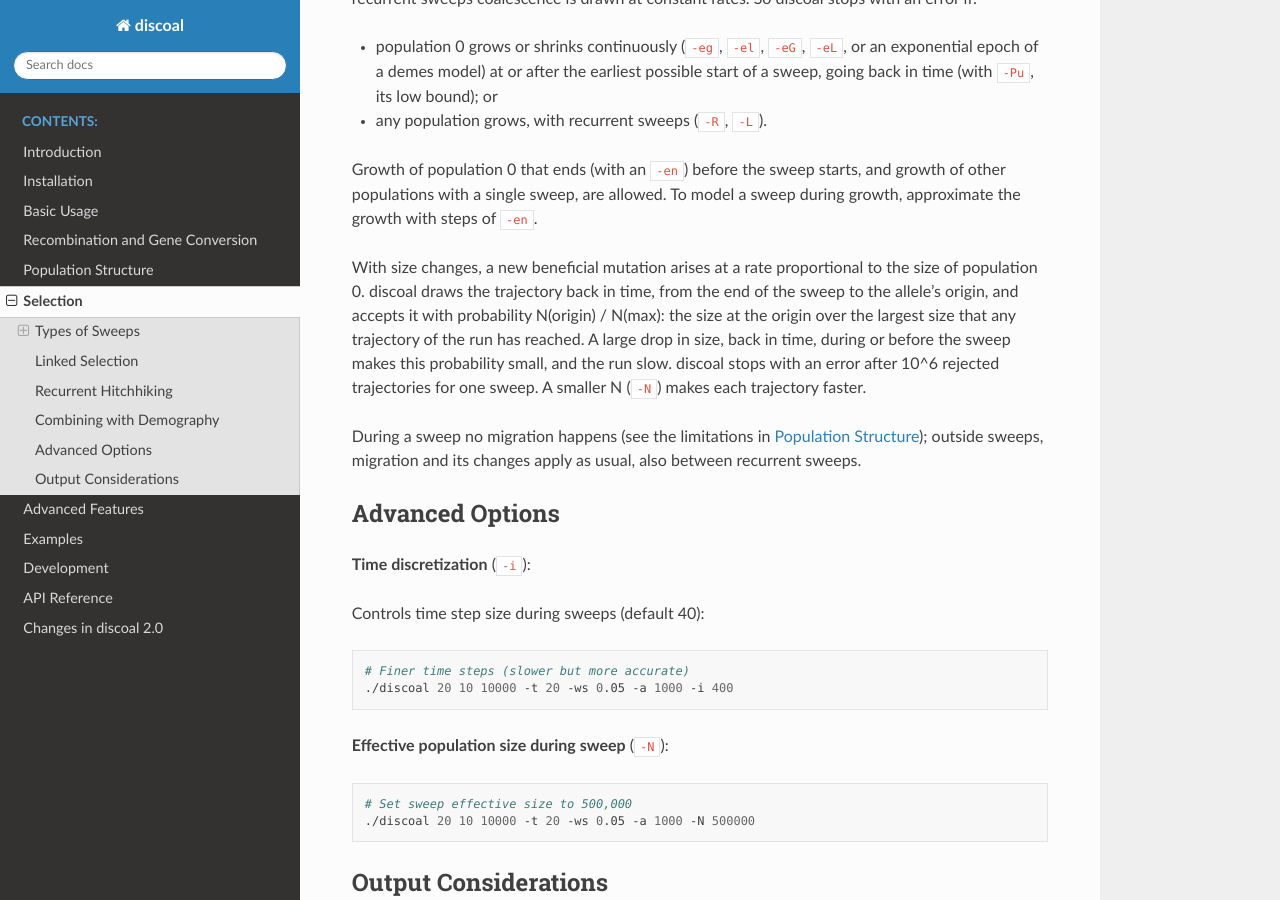
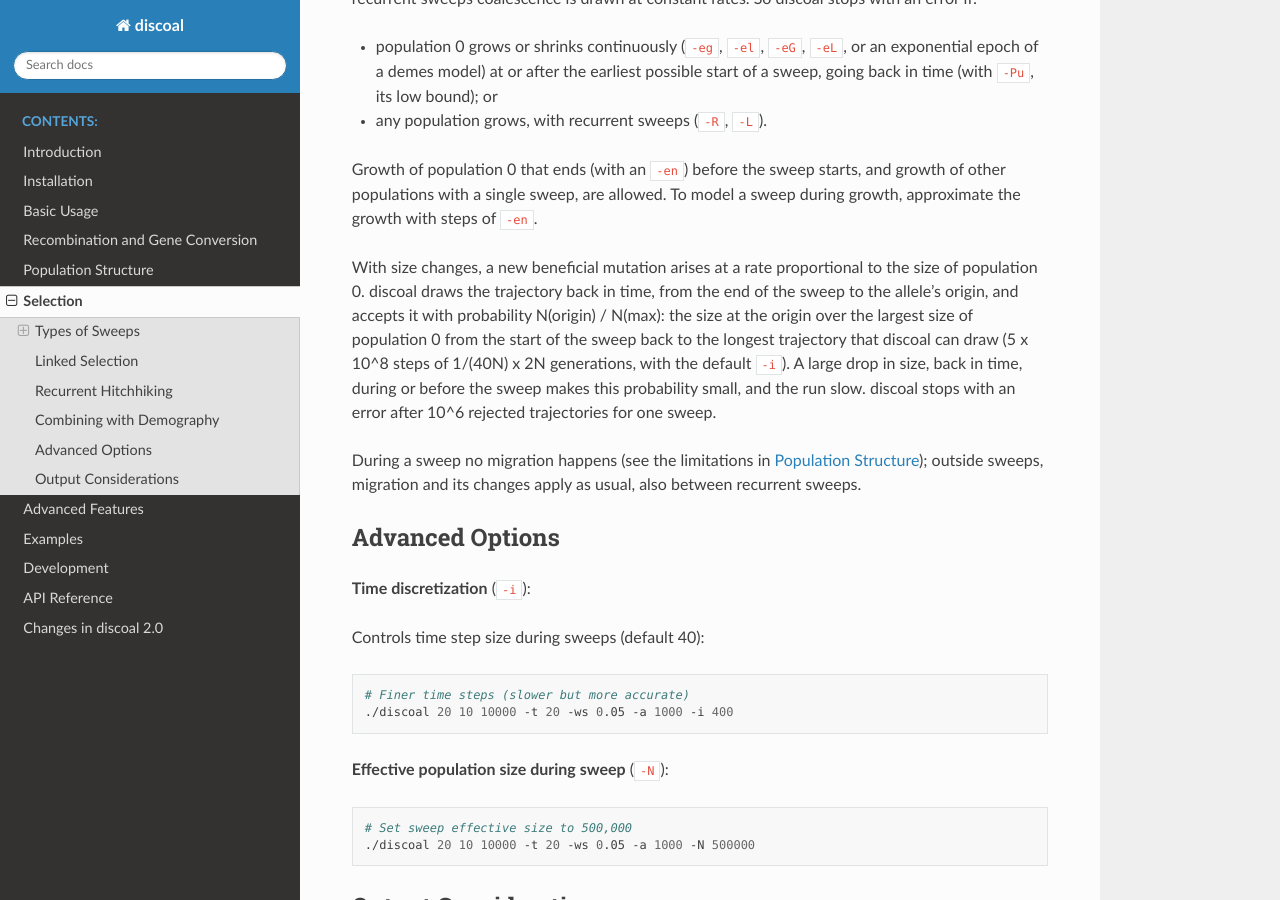
Before and after one commit to kr-colab/discoal, a Sphinx documentation site: the page built from docs/selection.rst, in a window 1280 px wide and 900 px high, scrolled down 2549 px. Built offline with Sphinx 7.4.7 and the Read the Docs theme 3.1.0, drawn with Linux system fonts in a browser that asks for light colours.

Commit message:
Sweep trajectories: an exact bound from the events; minF follows N
From review. A running maximum over the proposals of the run is the
per-trajectory bound until the first proposal reaches the largest size,
so when deep origins are rare, many replicates were drawn with the
biased bound (with a 100x larger past, up to 239 replicates), and with
size priors the bound grew from replicate to replicate.

The bound is now computed for each sweep from the events
(trajectoryAcceptanceBound()): the larger of the size of population 0 at
the sweep's start and its size changes within the longest trajectory
discoal can draw (TRAJSTEPSTART steps; proposeTrajectory() stops with an
error after that, and now uses the same constant). This is exact for
every trajectory that can be drawn, and old, large sizes beyond that
span do not slow the run. proposeTrajectory() no longer tracks a maximum.

Also in proposeTrajectory(): minF, the frequency below which the
trajectory is the allele's neutral history, could only grow at a size
change. For a sweep from a new mutation it started at 1/(2N) of the
first epoch, so where N is larger further back, the allele was drawn as
neutral between one copy of the old and of the new N. It now follows N
in both directions (f0 or more for a sweep from standing variation).

The error after 10^6 proposals no longer advises -N, which does not
change a ratio of sizes. Docs follow.

Checked against Wright-Fisher forward simulations: with a 10x larger
past, P(origin before the change) 0.997 against 0.996; no biased first
replicates with a 100x larger past (first 50 replicates 0.435, all
0.422); deep origin times match (median 1243 against 1235 generations).
Output is byte-identical for the 15 reference runs.

```diff
--- a/docs/changes.rst
+++ b/docs/changes.rst
@@ -49,9 +49,9 @@
 size by the largest size along each trajectory only. When population 0
 was larger further in the past, a trajectory with a recent origin never
 reached that size, so it was accepted too often. discoal 2.0 divides by
-the largest size that any trajectory of the run has reached. The output
-of such models changes; when population 0 was not larger in the past,
-it does not.
+the largest size of population 0 at any time an origin can fall in. The
+output of such models changes; when population 0 was not larger in the
+past, it does not.
 
 A sweep whose trajectories are almost never accepted (a size drop by a
 factor of about 10^6) now stops with an error, and does not run for
--- a/docs/selection.rst
+++ b/docs/selection.rst
@@ -136,11 +136,12 @@
 proportional to the size of population 0. discoal draws the trajectory
 back in time, from the end of the sweep to the allele's origin, and
 accepts it with probability N(origin) / N(max): the size at the origin
-over the largest size that any trajectory of the run has reached. A
-large drop in size, back in time, during or before the sweep makes this
-probability small, and the run slow. discoal stops with an error after
-10^6 rejected trajectories for one sweep. A smaller N (``-N``) makes
-each trajectory faster.
+over the largest size of population 0 from the start of the sweep back
+to the longest trajectory that discoal can draw (5 x 10^8 steps of
+1/(40N) x 2N generations, with the default ``-i``). A large drop in
+size, back in time, during or before the sweep makes this probability
+small, and the run slow. discoal stops with an error after 10^6
+rejected trajectories for one sweep.
 
 During a sweep no migration happens (see the limitations in
 :doc:`population_structure`); outside sweeps, migration and its changes
```
Also changed, not shown: 2 other files.
